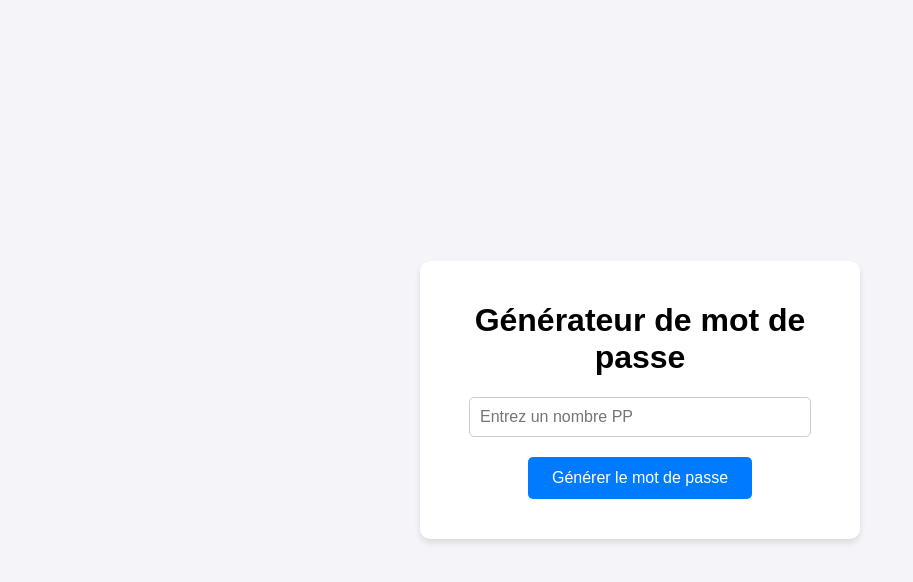
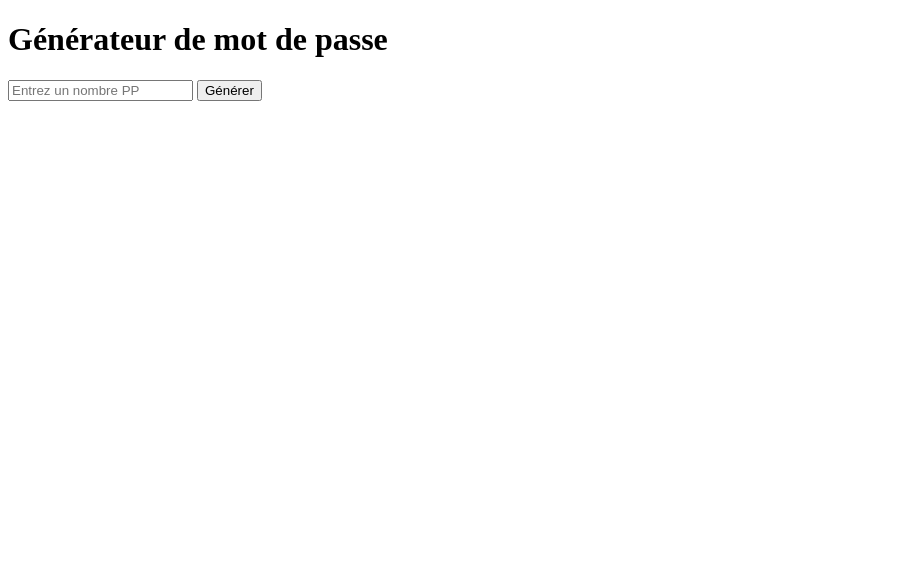
Before and after one commit to etiennepick/Generateur-PP, a plain HTML site: page Index.html in a window 1280 px wide. Shown: the whole page, without its empty margins (0-913 px from the left). Drawn offline with Linux system fonts and the light colour scheme.

Commit message:
Index.html

```diff
--- a/Index.html
+++ b/Index.html
@@ -2,74 +2,22 @@
 <html lang="fr">
 <head>
     <meta charset="UTF-8">
-    <meta name="viewport" content="width=device-width, initial-scale=1.0">
     <title>Générateur de mot de passe</title>
-    <style>
-        body {
-            font-family: Arial, sans-serif;
-            background-color: #f4f4f9;
-            margin: 0;
-            padding: 0;
-            display: flex;
-            justify-content: center;
-            align-items: center;
-            height: 100vh;
-        }
-        .container {
-            background-color: #fff;
-            padding: 20px;
-            border-radius: 10px;
-            box-shadow: 0 4px 6px rgba(0, 0, 0, 0.1);
-            width: 100%;
-            max-width: 400px;
-            text-align: center;
-        }
-        input {
-            padding: 10px;
-            width: 80%;
-            font-size: 16px;
-            margin-bottom: 20px;
-            border-radius: 5px;
-            border: 1px solid #ccc;
-        }
-        button {
-            background-color: #007bff;
-            color: white;
-            padding: 12px 24px;
-            border: none;
-            border-radius: 5px;
-            font-size: 16px;
-            cursor: pointer;
-        }
-        button:hover {
-            background-color: #0056b3;
-        }
-        .result {
-            font-size: 20px;
-            margin-top: 20px;
-            color: #333;
-        }
-    </style>
 </head>
 <body>
-    <div class="container">
-        <h1>Générateur de mot de passe</h1>
-        <input type="text" id="ppInput" placeholder="Entrez un nombre PP" />
-        <button onclick="generatePassword()">Générer le mot de passe</button>
-        <div class="result" id="result"></div>
-    </div>
+    <h1>Générateur de mot de passe</h1>
+    <input type="text" id="ppInput" placeholder="Entrez un nombre PP">
+    <button onclick="generatePassword()">Générer</button>
+    <p id="result"></p>
 
     <script>
         function generatePassword() {
-            const ppInput = document.getElementById('ppInput').value;
-            const resultElement = document.getElementById('result');
-
-            const pp = parseInt(ppInput);
+            const pp = parseInt(document.getElementById("ppInput").value);
+            const result = document.getElementById("result");
             if (!isNaN(pp)) {
-                const result = (1475 + pp) * (3 + pp);
-                resultElement.innerHTML = "Mot de passe : " + result;
+                result.innerText = "Mot de passe : " + ((1475 + pp) * (3 + pp));
             } else {
-                resultElement.innerHTML = "Entrée invalide";
+                result.innerText = "Entrée invalide";
             }
         }
     </script>
```
